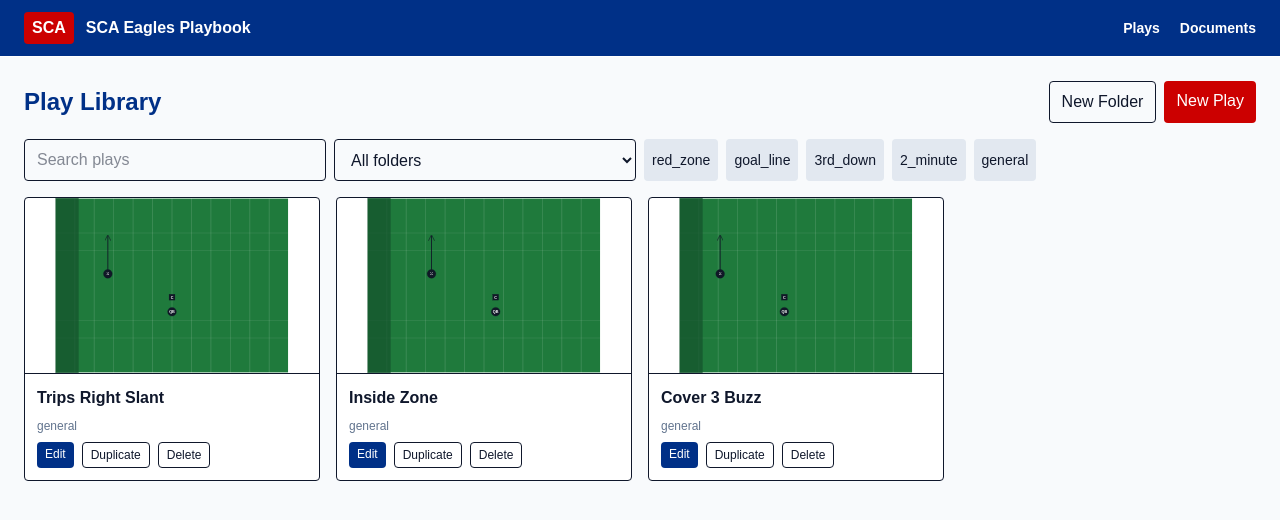
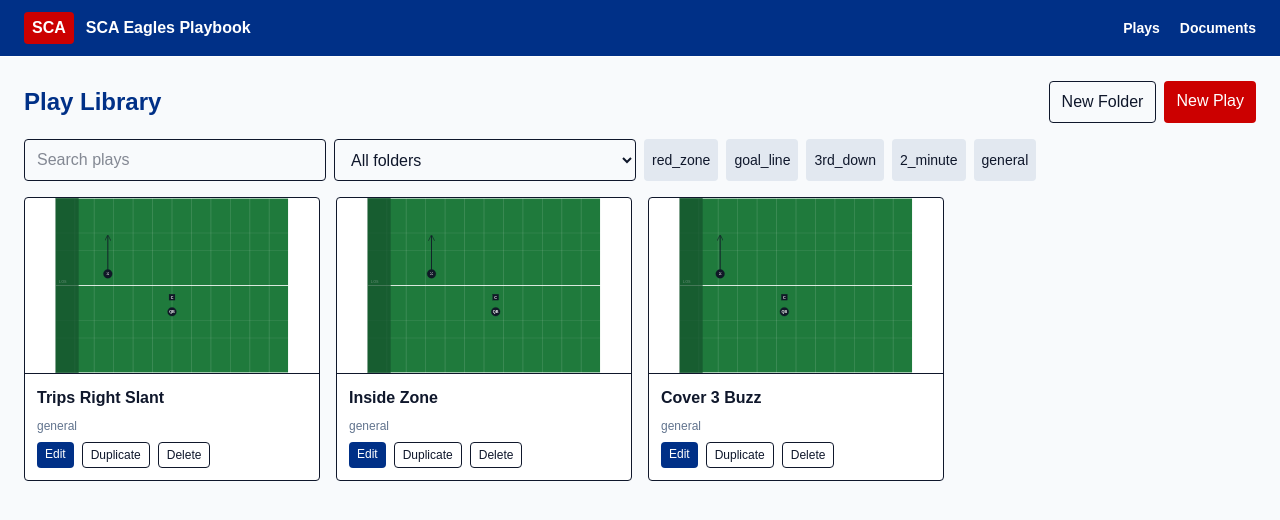
Before and after one commit to austendvds-boop/sca-playbook, a Next.js app: page /plays in a window 1280 px wide. Shown: the top 520 px of the page. Built offline with nearby package versions, Linux system fonts and the light colour scheme.

Commit message:
fix: blank canvas default + line of scrimmage

```diff
--- a/src/app/plays/new/page.tsx
+++ b/src/app/plays/new/page.tsx
@@ -1,4 +1,5 @@
 "use client";
+import { useEffect } from 'react';
 import { useAtom } from 'jotai';
 import { useRouter } from 'next/navigation';
 import { CanvasToolbar } from '@/components/canvas/CanvasToolbar';
@@ -6,12 +7,18 @@ import { FieldSVG } from '@/components/canvas/FieldSVG';
 import { elementsAtom } from '@/atoms/canvas';
 
 export default function NewPlay() {
-  const [elements] = useAtom(elementsAtom);
+  const [elements, setElements] = useAtom(elementsAtom);
   const router = useRouter();
+
+  useEffect(() => {
+    setElements(new Map());
+  }, [setElements]);
+
   const save = async () => {
     const res = await fetch('/api/plays', { method: 'POST', headers: { 'Content-Type': 'application/json' }, body: JSON.stringify({ name: 'New Play', canvasData: [...elements.values()], tags: ['general'] }) });
     const d = await res.json();
     router.push(`/plays/${d.data.id}`);
   };
+
   return <main><CanvasToolbar onSave={save} /><div className='p-4'><FieldSVG /></div></main>;
 }
--- /dev/null
+++ b/src/components/canvas/FieldBackground.tsx
@@ -0,0 +1,26 @@
+type Props = {
+  width?: number;
+  height?: number;
+};
+
+export function FieldBackground({ width = 800, height = 600 }: Props) {
+  const midY = height / 2;
+
+  return (
+    <>
+      <rect x="0" y="0" width={width} height={height} fill="#1f7a3c" />
+      <rect x="0" y="0" width={width} height={height} fill="none" stroke="#ffffff" strokeWidth="4" />
+      {[...Array(13)].map((_, i) => (
+        <line key={`yard-${i}`} x1={i * (width / 12)} y1={0} x2={i * (width / 12)} y2={height} stroke="#ffffff" opacity={0.45} />
+      ))}
+      {[120, 180, 420, 480].map((y) => (
+        <line key={`hash-${y}`} x1={0} y1={y} x2={width} y2={y} stroke="#ffffff" opacity={0.25} />
+      ))}
+      <line x1={0} y1={midY} x2={width} y2={midY} stroke="#ffffff" strokeWidth="3" opacity={0.95} />
+      <text x={12} y={midY - 8} fill="#ffffff" fontSize="13" fontWeight="700" opacity={0.95}>
+        LOS
+      </text>
+      <rect x="0" y="0" width="80" height={height} fill="#14532d" opacity={0.75} />
+    </>
+  );
+}
--- a/src/components/shared/PlaySVGRenderer.tsx
+++ b/src/components/shared/PlaySVGRenderer.tsx
@@ -1,5 +1,6 @@
 "use client";
 import { CanvasElement, Point } from '@/lib/store';
+import { FieldBackground } from '@/components/canvas/FieldBackground';
 
 type Props = {
   elements: CanvasElement[];
@@ -26,11 +27,7 @@ export function PlaySVGRenderer({ elements, className, viewport = { x: 0, y: 0,
         <marker id="arrow-filled" viewBox="0 0 10 10" refX="8" refY="5" markerWidth="7" markerHeight="7" orient="auto-start-reverse"><path d="M 0 0 L 10 5 L 0 10 z" fill="#111827" /></marker>
       </defs>
       <g transform={`translate(${viewport.x} ${viewport.y}) scale(${viewport.zoom})`}>
-        <rect x="0" y="0" width="800" height="600" fill="#1f7a3c" />
-        <rect x="0" y="0" width="800" height="600" fill="none" stroke="#ffffff" strokeWidth="4" />
-        {[...Array(13)].map((_, i) => <line key={i} x1={i * (800 / 12)} y1={0} x2={i * (800 / 12)} y2={600} stroke="#ffffff" opacity={0.45} />)}
-        {[120, 180, 420, 480].map((y) => <line key={y} x1={0} y1={y} x2={800} y2={y} stroke="#ffffff" opacity={0.25} />)}
-        <rect x="0" y="0" width="80" height="600" fill="#14532d" opacity={0.75} />
+        <FieldBackground />
 
         {elements.map((el) => {
           if (el.type === 'player') {
```
